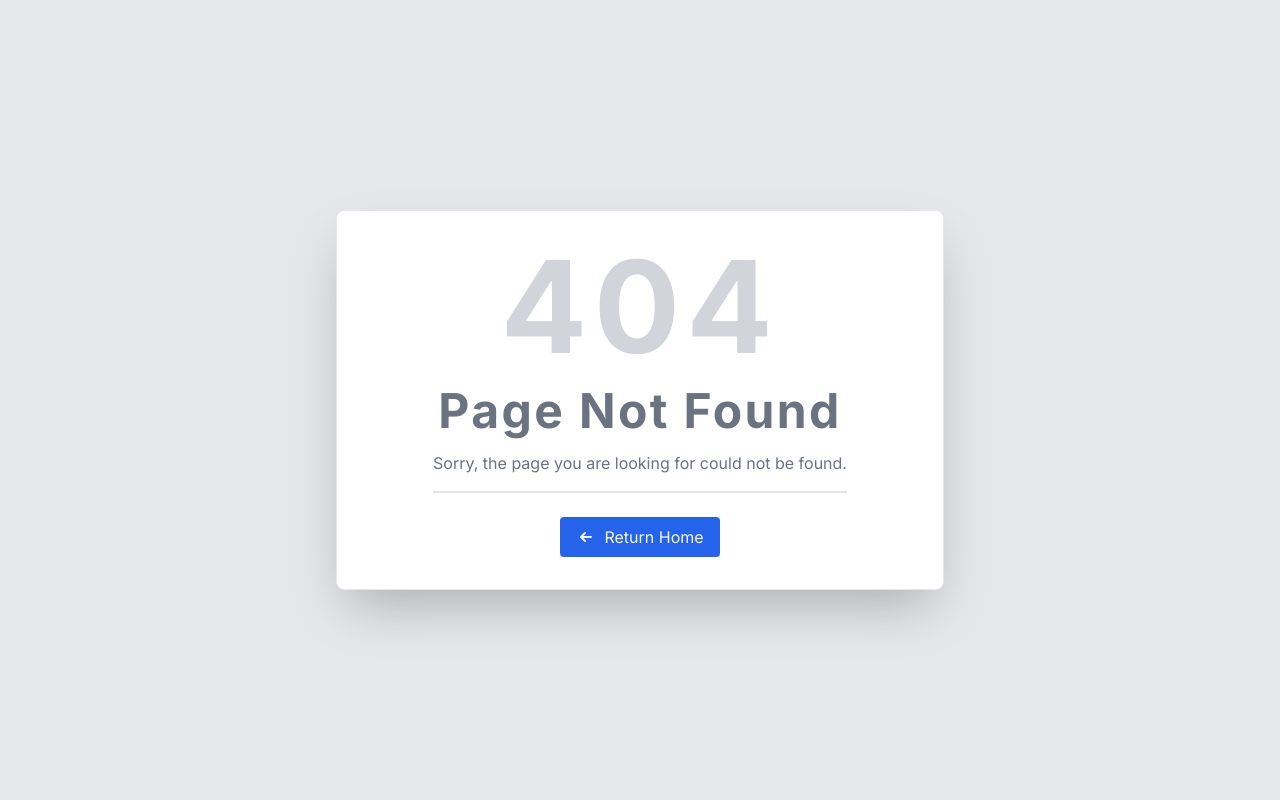
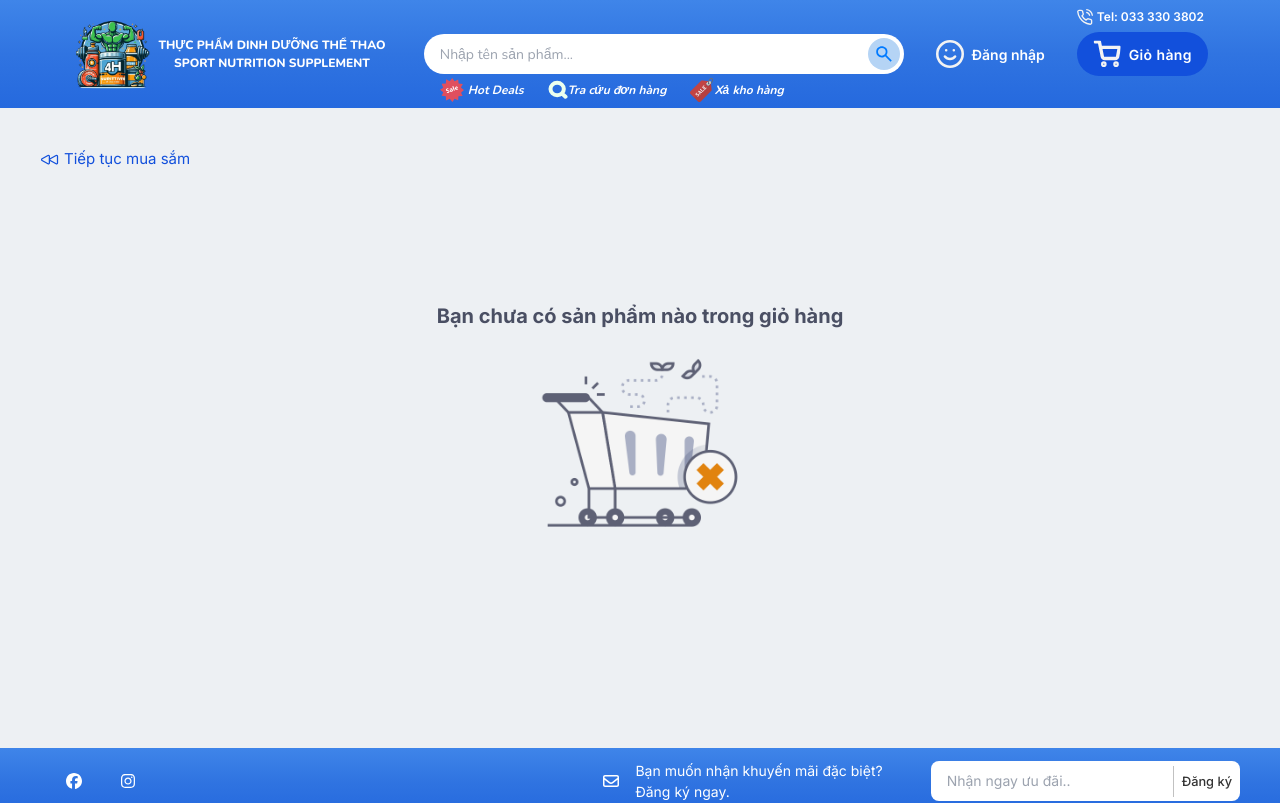
Before and after one commit to Bearackle/Sport-Nutrition-Supplement, a Next.js app in the folder frontend/: page /cart in a window 1280 px wide. Before the commit this address had no page. Shown: the top 803 px of the page. Built offline with nearby package versions, Linux system fonts and the light colour scheme.

Commit message:
Empty cart page

```diff
--- a/frontend/src/app/(main)/(document)/chinh-sach-bao-mat/page.tsx
+++ b/frontend/src/app/(main)/(document)/chinh-sach-bao-mat/page.tsx
@@ -1,6 +1,4 @@
 import { cn } from "@/lib/utils";
-import checkIcon from "/public/check-icon.svg";
-import Image from "next/image";
 
 export default function page() {
   return (
--- /dev/null
+++ b/frontend/src/app/(main)/cart/page.tsx
@@ -0,0 +1,97 @@
+import { cn } from "@/lib/utils";
+import Link from "next/link";
+import Image from "next/image";
+import emptyCart from "/public/empty-cart.png";
+
+const data = [{}];
+
+export default function page() {
+  if (data[0]) {
+    return (
+      <div
+        className={cn(
+          "relative mx-auto h-[50vh] w-[95%] max-w-[75rem] py-4 text-[#333] xs:h-[80vh] xs:py-10 xl:w-full",
+        )}
+      >
+        <Link
+          href="/"
+          className={cn(
+            "flex flex-row items-center gap-1 text-[0.9375rem] text-[#1250DC]",
+          )}
+        >
+          <svg
+            xmlns="http://www.w3.org/2000/svg"
+            fill="none"
+            viewBox="0 0 24 24"
+            strokeWidth={1.5}
+            stroke="#1250DC"
+            className="size-5"
+          >
+            <path
+              strokeLinecap="round"
+              strokeLinejoin="round"
+              d="M21 16.811c0 .864-.933 1.406-1.683.977l-7.108-4.061a1.125 1.125 0 0 1 0-1.954l7.108-4.061A1.125 1.125 0 0 1 21 8.689v8.122ZM11.25 16.811c0 .864-.933 1.406-1.683.977l-7.108-4.061a1.125 1.125 0 0 1 0-1.954l7.108-4.061a1.125 1.125 0 0 1 1.683.977v8.122Z"
+            />
+          </svg>
+          Tiếp tục mua sắm
+        </Link>
+        <div
+          className={cn(
+            "absolute left-1/2 top-1/2 flex w-max max-w-[80%] -translate-x-1/2 -translate-y-1/2 flex-col items-center",
+          )}
+        >
+          <h2
+            className={cn(
+              "text-center text-[1.25rem] font-bold text-[#4a4f63]",
+            )}
+          >
+            Bạn chưa có sản phẩm nào trong giỏ hàng
+          </h2>
+          <Image
+            src={emptyCart}
+            alt="Empty cart"
+            width={512}
+            height={512}
+            className={cn("size-56")}
+          />
+        </div>
+      </div>
+    );
+  }
+  return (
+    <div
+      className={cn(
+        "mx-auto min-h-[80vh] w-[95%] max-w-[75rem] py-12 text-[#333] xl:w-full",
+      )}
+    >
+      <Link
+        href="/"
+        className={cn(
+          "flex flex-row items-center gap-1 text-[0.9375rem] text-[#1250DC]",
+        )}
+      >
+        <svg
+          xmlns="http://www.w3.org/2000/svg"
+          fill="none"
+          viewBox="0 0 24 24"
+          strokeWidth={1.5}
+          stroke="#1250DC"
+          className="size-5"
+        >
+          <path
+            strokeLinecap="round"
+            strokeLinejoin="round"
+            d="M21 16.811c0 .864-.933 1.406-1.683.977l-7.108-4.061a1.125 1.125 0 0 1 0-1.954l7.108-4.061A1.125 1.125 0 0 1 21 8.689v8.122ZM11.25 16.811c0 .864-.933 1.406-1.683.977l-7.108-4.061a1.125 1.125 0 0 1 0-1.954l7.108-4.061a1.125 1.125 0 0 1 1.683.977v8.122Z"
+          />
+        </svg>
+        Tiếp tục mua sắm
+      </Link>
+      <div className={cn("mt-4 flex flex-row justify-evenly")}>
+        <div className={cn("w-[47.5rem] rounded-[0.75rem] bg-white p-6")}></div>
+        <div
+          className={cn("w-[23.375rem] rounded-[0.75rem] bg-white p-6")}
+        ></div>
+      </div>
+    </div>
+  );
+}
--- a/frontend/src/app/(main)/product/[id]/page.tsx
+++ b/frontend/src/app/(main)/product/[id]/page.tsx
@@ -98,6 +98,7 @@ const data = {
 
 const page = ({ params }: { params: { id: string } }) => {
   console.log(params.id);
+
   const productOverviewProps = {
     id: data.id,
     image: data.image,
--- a/frontend/src/components/product-detail/ProductDetailBreadcrumb.tsx
+++ b/frontend/src/components/product-detail/ProductDetailBreadcrumb.tsx
@@ -7,7 +7,8 @@ import {
   BreadcrumbSeparator,
 } from "@/components/ui/breadcrumb";
 import { useRouter } from "next/navigation";
-import { IProductCategory, productCategories } from "@/data/category";
+import { productCategories } from "@/data/category";
+import { TParamsCategory } from "@/types/category";
 
 type TProps = {
   categoryId: string;
@@ -19,9 +20,9 @@ export const ProductDetailBreadcrumb = ({ categoryId, name }: TProps) => {
 
   const findParentCategory = (
     categoryId: string,
-    categories: IProductCategory[],
-    parent: IProductCategory | null = null,
-  ): IProductCategory | null => {
+    categories: TParamsCategory[],
+    parent: TParamsCategory | null = null,
+  ): TParamsCategory | null => {
     for (const category of categories) {
       if (category.id === categoryId) {
         return parent;
@@ -42,8 +43,8 @@ export const ProductDetailBreadcrumb = ({ categoryId, name }: TProps) => {
 
   const findCategoryById = (
     categoryId: string,
-    categories: IProductCategory[],
-  ): IProductCategory | null => {
+    categories: TParamsCategory[],
+  ): TParamsCategory | null => {
     for (const category of categories) {
       if (category.id === categoryId) {
         return category;
--- a/frontend/src/components/product-list/ProductCategoryList.tsx
+++ b/frontend/src/components/product-list/ProductCategoryList.tsx
@@ -1,26 +1,14 @@
 "use client";
 
 import { cn } from "@/lib/utils";
-import { StaticImageData } from "next/image";
 import { usePathname } from "next/navigation";
 import ProductCategory from "./ProductCategory";
 import { productCategories } from "@/data/category";
-
-interface IProductCategory {
-  id: string;
-  label: string;
-  icon: string | StaticImageData;
-  amount?: number;
-  children?: {
-    id: string;
-    label: string;
-    icon: string | StaticImageData;
-  }[];
-}
+import { TParamsCategoryWithAmount } from "@/types/category";
 
 const ProductCategoryList = () => {
   const pathname = usePathname();
-  let categories: IProductCategory[] = [];
+  let categories: TParamsCategoryWithAmount[] = [];
   if (pathname === "/products/all") {
     categories = productCategories.slice(0, -2);
   } else {
--- a/frontend/src/components/product-list/ProductListBreadcrumb.tsx
+++ b/frontend/src/components/product-list/ProductListBreadcrumb.tsx
@@ -7,7 +7,8 @@ import {
   BreadcrumbSeparator,
 } from "@/components/ui/breadcrumb";
 import { useRouter } from "next/navigation";
-import { IProductCategory, productCategories } from "@/data/category";
+import { productCategories } from "@/data/category";
+import { TParamsCategory } from "@/types/category";
 
 export const ProductListBreadcrumb = ({
   params,
@@ -19,9 +20,9 @@ export const ProductListBreadcrumb = ({
 
   const findParentCategory = (
     categoryId: string,
-    categories: IProductCategory[],
-    parent: IProductCategory | null = null,
-  ): IProductCategory | null => {
+    categories: TParamsCategory[],
+    parent: TParamsCategory | null = null,
+  ): TParamsCategory | null => {
     for (const category of categories) {
       if (category.id === categoryId) {
         return parent;
@@ -42,8 +43,8 @@ export const ProductListBreadcrumb = ({
 
   const findCategoryById = (
     categoryId: string,
-    categories: IProductCategory[],
-  ): IProductCategory | null => {
+    categories: TParamsCategory[],
+  ): TParamsCategory | null => {
     for (const category of categories) {
       if (category.id === categoryId) {
         return category;
--- a/frontend/src/data/category.tsx
+++ b/frontend/src/data/category.tsx
@@ -1,5 +1,3 @@
-import { StaticImageData } from "next/image";
-
 // ** Import images
 import allAccessories from "/public/categories/all-accessories.svg";
 import allDiet from "/public/categories/all-diet.webp";
@@ -44,19 +42,9 @@ import workout from "/public/categories/workout.svg";
 import zma from "/public/categories/zma.png";
 import saleIcon from "/public/sale-icon.svg";
 import saleTag from "/public/sale-tag.svg";
+import { TParamsCategory } from "@/types/category";
 
-export interface IProductCategory {
-  id: string;
-  label: string;
-  icon: string | StaticImageData;
-  children?: {
-    id: string;
-    label: string;
-    icon: string | StaticImageData;
-  }[];
-}
-
-export const productCategories: Array<IProductCategory> = [
+export const productCategories: Array<TParamsCategory> = [
   {
     id: "daily-deal",
     label: "GIÁ SIÊU ƯU ĐÃI",
--- /dev/null
+++ b/frontend/src/types/cart/index.ts
@@ -0,0 +1,5 @@
+// export type TParamsCart = {
+//   CartID: number;
+//   UserID: number;
+//   CreateAt: string;
+// };
--- /dev/null
+++ b/frontend/src/types/category/index.ts
@@ -0,0 +1,24 @@
+import { StaticImageData } from "next/image";
+
+export type TParamsCategory = {
+  id: string;
+  label: string;
+  icon: string | StaticImageData;
+  children?: {
+    id: string;
+    label: string;
+    icon: string | StaticImageData;
+  }[];
+};
+
+export type TParamsCategoryWithAmount = {
+  id: string;
+  label: string;
+  icon: string | StaticImageData;
+  amount?: number;
+  children?: {
+    id: string;
+    label: string;
+    icon: string | StaticImageData;
+  }[];
+};
```
Also changed, not shown: frontend/public/empty-cart.png (added).
